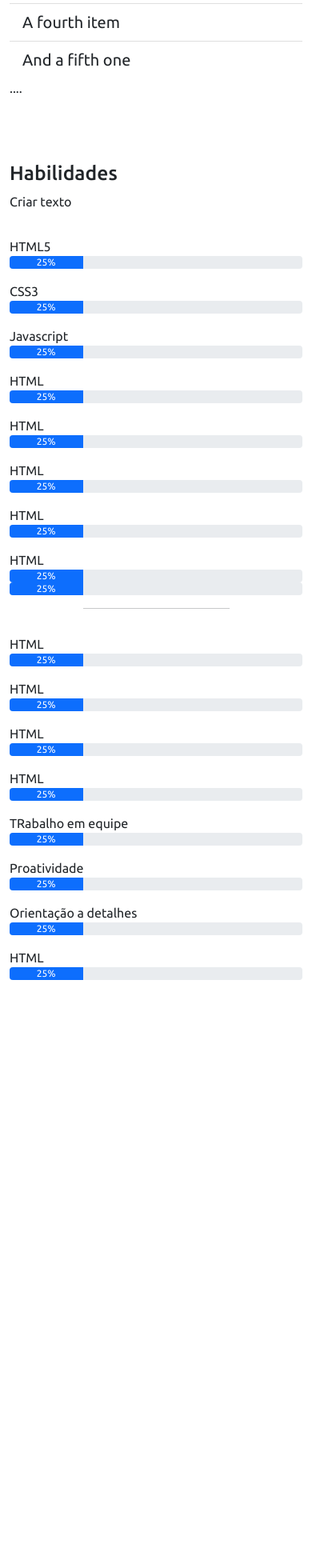
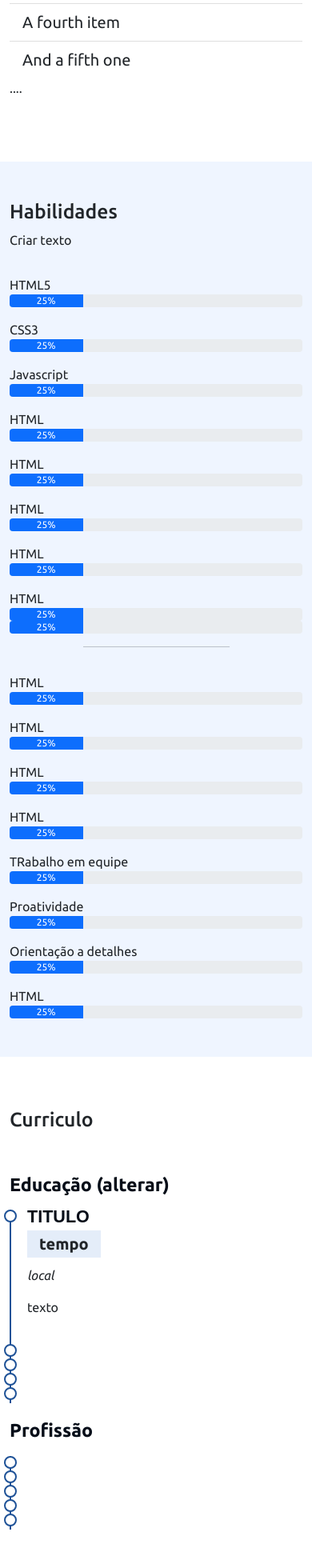
Before and after one commit to KelvinPresterrigo/Portifolio, a Flask app: page / in a window 390 px wide. Shown: the part 1727-3687 px from the top of the page at 80% size. Before the commit the page ends 2952 px from the top, so only its background shows below. Run offline with Flask 2, Linux system fonts and the light colour scheme; some libraries are stand-ins or nearby versions.

Commit message:
Curriculo

```diff
--- a/static/style.css
+++ b/static/style.css
@@ -178,3 +178,44 @@ i.menu-mobile {
     background-color: #eff5ff;
 
 }
+.cv .cv-title{
+    font-weight: 700;
+    margin-top: 20px;
+    margin-bottom: 20px;
+    color:#050d18;
+}
+.cv .cv-item {
+    padding:  0 0 20px 20px;
+    margin-top: -2px;
+    border-left: 2px solid #1f5297;
+    position: relative;
+}
+
+.cv .cv-item h4 {
+    line-height: 18px;
+    font-weight: 600;
+    text-transform: uppercase;
+    font-family: "Poppins", sans-serif;
+    color: #050d18;
+
+}
+.cv .cv-item h5{
+    background: #e4edf9;
+    padding: 5px 15px;
+    display: inline-block;
+    font-weight: 600;
+    margin-bottom: 10px;
+}
+
+.cv .cv-item::before{
+    content: "";
+    position: absolute;
+    top: 0;
+    left: -9px;
+    width: 16px;
+    height: 16px;
+    border: 2px solid #1f5297;
+    background: #fff;
+    border-radius: 50%;
+
+}
--- a/templates/index.html
+++ b/templates/index.html
@@ -46,13 +46,13 @@
                   <a class="nav-link" href="#habilidades"><i class="bi bi-list-check"></i> Habilidades</a>
                 </li>
                 <li class="nav-item">
-                    <a class="nav-link" href="#"><i class="bi bi-file-earmark"></i> Curriculo</a>
+                    <a class="nav-link" href="#curriculo"><i class="bi bi-file-earmark"></i> Curriculo</a>
                 </li>
                 <li class="nav-item">
-                    <a class="nav-link" href="#"><i class="bi bi-collection-fill"></i> Porfólio</a>
+                    <a class="nav-link" href="#portifolio"><i class="bi bi-collection-fill"></i> Porfólio</a>
                 </li>
                 <li class="nav-item">
-                    <a class="nav-link" href="#"><i class="bi bi-envelope-fill"></i> Contato</a>
+                    <a class="nav-link" href="#contato"><i class="bi bi-envelope-fill"></i> Contato</a>
                 </li>
 
 
@@ -140,7 +140,7 @@
             </div>
         </section>
 
-        <section class=""mt-5 section-bg id="habilidades">
+        <section class="mt-5 section-bg" id="habilidades">
 
             <div class="container pb-5">
                 <h2 class="pt-5"> Habilidades </h2>
@@ -240,6 +240,38 @@
 
         </section>
 
+        <section class="mt-5 cv" id="curriculo">
+            <div class="container pb-5">
+                <h2 class="pt-3 pb-4"> Curriculo </h2>
+                <div class="row">
+                    <div class="col-md-6">
+                        <h3 class="cv-title">Educação (alterar)</h3>
+                        <div class="cv-item">
+                            <h4>titulo</h4>
+                            <h5>tempo</h5>
+                            <p><em>local</em></p>
+                            <p>texto</p>
+                        </div>
+                        <div class="cv-item"></div>
+                        <div class="cv-item"></div>
+                        <div class="cv-item"></div>
+                        <div class="cv-item"></div>
+
+                    </div>
+
+                    <div class="col-md-6">
+                        <h3 class="cv-title">Profissão</h3>
+                        <div class="cv-item"></div>
+                        <div class="cv-item"></div>
+                        <div class="cv-item"></div>
+                        <div class="cv-item"></div>
+                        <div class="cv-item"></div>
+                    </div>
+
+                </div>
+            </div>
+        </section>
+
     </main>
 
     <script src="../static/script.js"></script>
```
